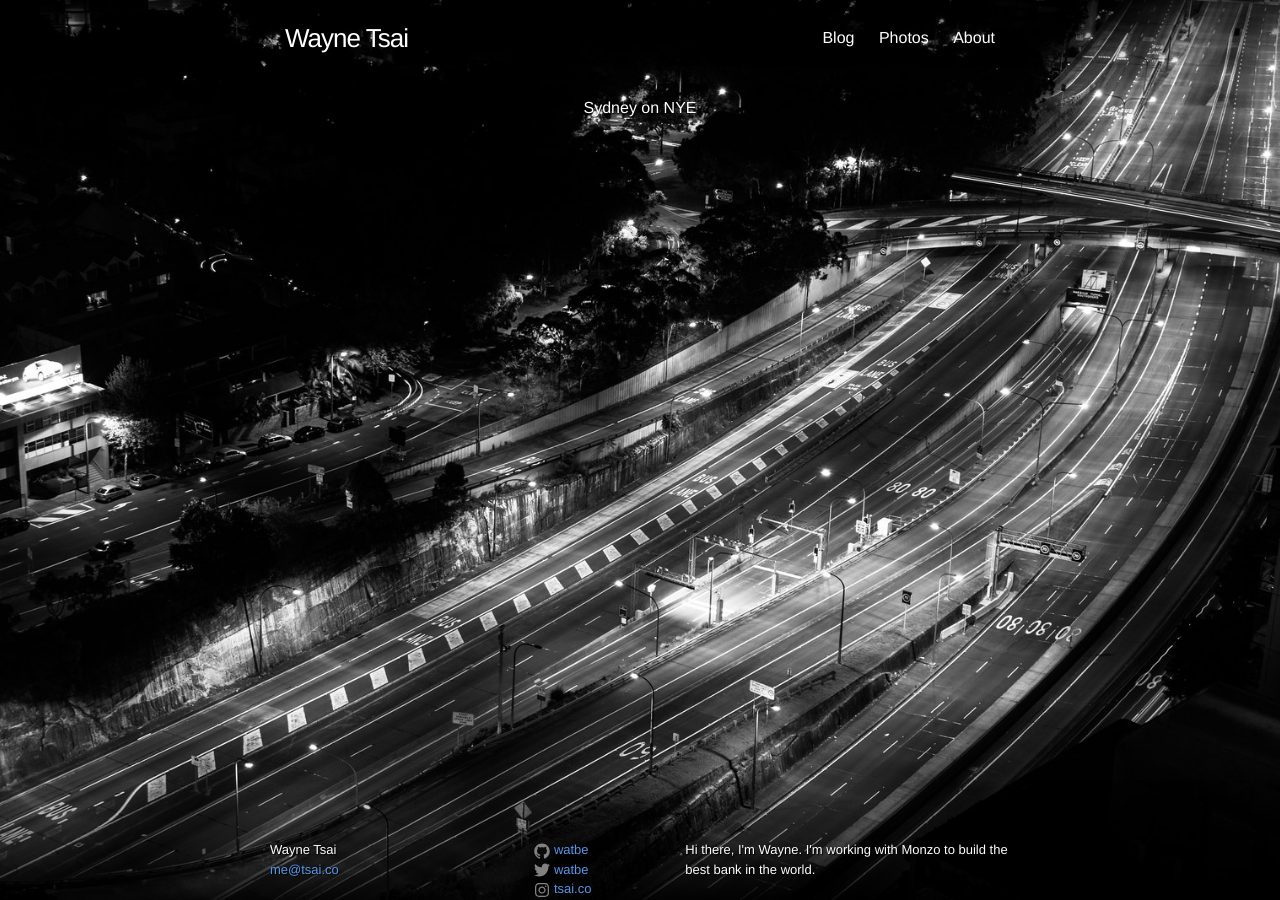
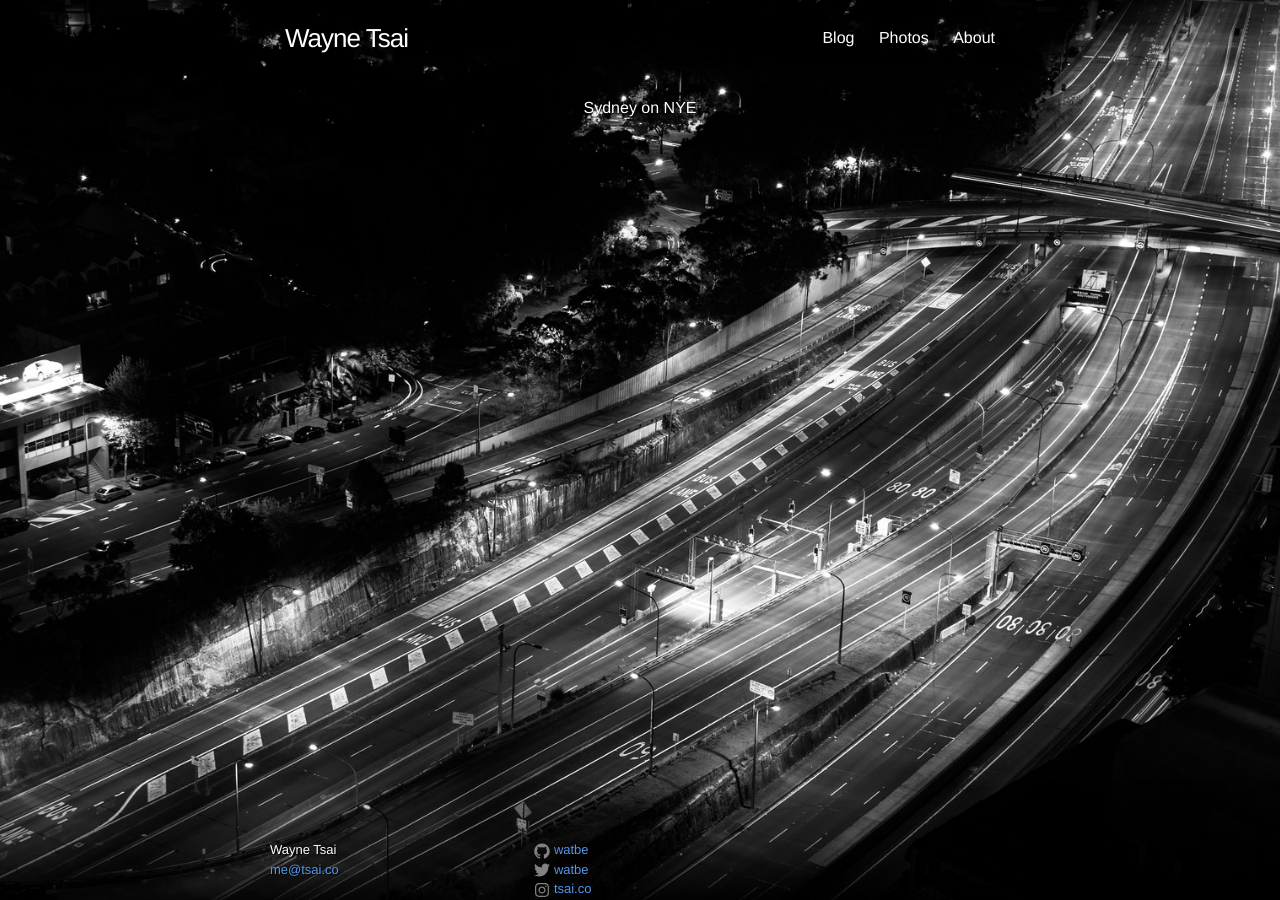
Before and after one commit to watbe/watbe.github.io, a Jekyll site: the page built from index.html, in a window 1280 px wide. Built offline with Jekyll 4.4.1, drawn with Linux system fonts in a browser that asks for light colours.

Commit message:
Update _config.yml

```diff
--- a/_config.yml
+++ b/_config.yml
@@ -1,8 +1,7 @@
 # Site settings
 title: Wayne Tsai
 email: me@tsai.co
-description: > # this means to ignore newlines until "baseurl:"
-    Hi there, I'm Wayne. I'm working with Monzo to build the best bank in the world.
+description: ""
 baseurl: "" # the subpath of your site, e.g. /blog/
 url: "https://www.tsai.co" # the base hostname & protocol for your site
 twitter_username: watbe
```
